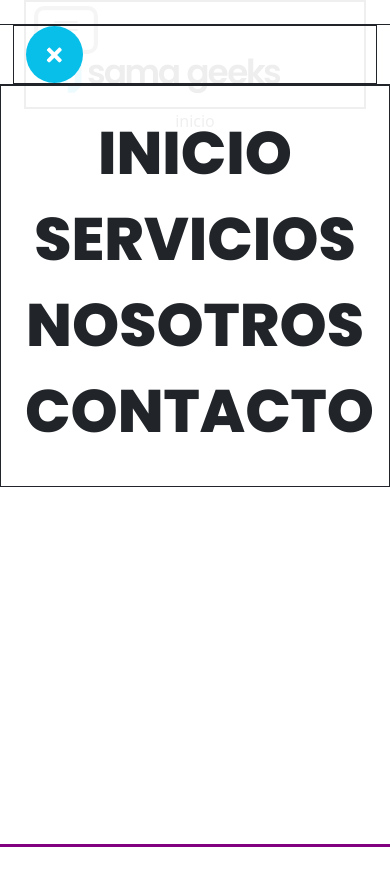
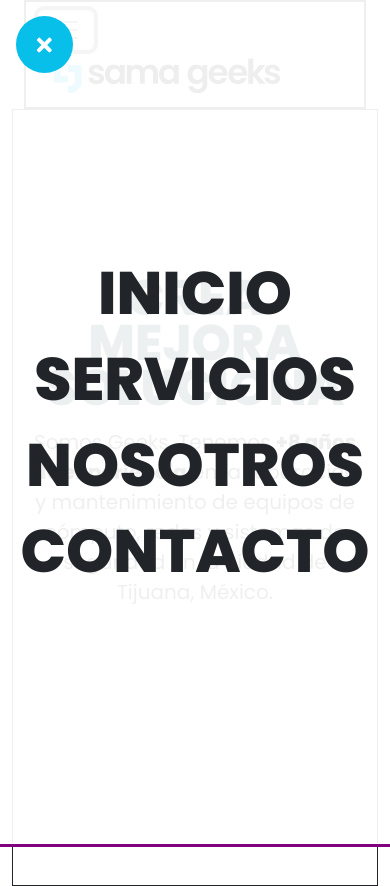
Before and after one commit to AlejandroVaqueraLopez/samageeks, a React (Vite) app: page / in a window 390 px wide. Both pictures are taken after a click on the button 66 px from the left and 30 px from the top of the page. Before the commit the page ends 844 px from the top, so only its background shows below. Built offline with nearby package versions, Linux system fonts and the light colour scheme.

Commit message:
feat: building home sectio [a]

```diff
--- a/index.html
+++ b/index.html
@@ -8,7 +8,7 @@
 
     <link rel="preconnect" href="https://fonts.googleapis.com">
     <link rel="preconnect" href="https://fonts.gstatic.com" crossorigin>
-    <link href="https://fonts.googleapis.com/css2?family=Poppins:wght@800&display=swap" rel="stylesheet">
+    <link href="https://fonts.googleapis.com/css2?family=Poppins:wght@200;300;400;500;800&display=swap" rel="stylesheet">
 
   </head>
   <body>
--- /dev/null
+++ b/src/main/components/HomeSectionA.jsx
@@ -0,0 +1,37 @@
+//custom stylesheets
+import '../../styles/HomeSectionA.css'
+
+//components
+import HomeSectionAButtons from './HomeSectionAButtons'
+
+const HomeSectionA = () => {
+    return (
+        <div className="container-fluid home-section-a-container border border-dark p-0 m-0 d-flex align-items-center">
+            <div className="container">
+                <div className="row">
+
+                    <div className="col-12 home-section-col">
+
+                        <div className="title-container d-flex flex-column align-items-center my-3">
+                            <span className="title-row">CREA</span>
+                            <span className="title-row">MEJORA</span>
+                            <span className="title-row">SOLUCIONA</span>
+                        </div>
+
+                        <p className="subtitle-container my-3 text-center">
+                            Somos Geeks. Tenemos <b className="fw-bold">+8 años de experiencia</b> en
+                            la reparación y mantenimiento de equipos de
+                            cómputo, redes y sistemas de seguridad en la ciudad
+                            de Tijuana, México.
+                        </p>
+
+                        <HomeSectionAButtons />
+
+                    </div>
+                </div>
+            </div>
+        </div>
+    )
+}
+
+export default HomeSectionA
--- /dev/null
+++ b/src/main/components/HomeSectionAButtons.jsx
@@ -0,0 +1,12 @@
+//components
+import BtnCall from './elements/BtnCall'
+
+const HomeSectionAButtons = () => {
+    return (
+        <div className="home-buttons-section">
+            <BtnCall />
+        </div>
+    )
+}
+
+export default HomeSectionAButtons
--- a/src/main/components/Navbar.jsx
+++ b/src/main/components/Navbar.jsx
@@ -31,9 +31,9 @@ const Navbar = () => {
             {
                 navbarToggle
                 ? (
-                    <NavbarList event={ navbarClick }/>
+                    <NavbarList event={ navbarClick } />
                 ):(
-                    "false"
+                    null
                 )
             }
 
--- a/src/main/components/NavbarList.jsx
+++ b/src/main/components/NavbarList.jsx
@@ -8,28 +8,30 @@ const NavbarList = ({ event }) => {
     return (
         <div className="navbar-list" id="btnNavbar">
 
-            <div className="row mt-4 px-4 border border-dark">
-                <div className="col-12 border border-dark">
+            <div className="btn-cls-container row my-3 ps-3 ps-sm-5">
+                <div className="col-12">
                     <BtnClose event={event}/>
                 </div>
             </div>
 
-            <div className="p-4 border border-dark">
-
-                    <ul className="navbar-nav me-auto mb-2 mb-lg-0">
-                        <li className="nav-item">
+            <div className="row p-0 m-0 d-flex justify-content-center align-items-center navbar-list-container">
+                <div className="col-12">
+                    <ul className="navbar-nav m-0 p-0">
+                        <li className="nav-item" onClick={event}>
                             <NavLink className="nav-link active upper-link" aria-current="page" to="/">INICIO</NavLink>
                         </li>
-                        <li className="nav-item">
+                        <li className="nav-item" onClick={event}>
                             <NavLink className="nav-link active upper-link" aria-current="page" to="/servicios">SERVICIOS</NavLink>
                         </li>
-                        <li className="nav-item">
+                        <li className="nav-item" onClick={event}>
                             <NavLink className="nav-link active upper-link" to="/nosotros" aria-disabled="true">NOSOTROS</NavLink>
                         </li>
-                        <li className="nav-item">
+                        <li className="nav-item" onClick={event}>
                             <NavLink className="nav-link active upper-link" to="/contacto" aria-disabled="true">CONTACTO</NavLink>
                         </li>
                     </ul>
+
+                </div>
             </div>
         </div>
     )
--- /dev/null
+++ b/src/main/components/elements/BtnCall.jsx
@@ -0,0 +1,17 @@
+//css stylesheets
+import '../../../styles/BtnCall.css'
+//dependencies
+import { FaPhoneAlt} from 'react-icons/fa'
+import { IconContext } from 'react-icons'
+
+const BtnCall = ({event = null }) => {
+    return (
+        <button className="btn-call" onClick={event}>
+            <IconContext.Provider value={{className:"btn-call-icon"}}>
+                <FaPhoneAlt/>
+            </IconContext.Provider>
+        </button>
+    )
+}
+
+export default BtnCall
--- a/src/main/components/elements/BtnClose.jsx
+++ b/src/main/components/elements/BtnClose.jsx
@@ -4,7 +4,7 @@ import '../../../styles/BtnClose.css'
 import { FaPlus } from 'react-icons/fa'
 import { IconContext } from 'react-icons'
 
-const BtnClose = ({ event }) => {
+const BtnClose = ({ event = null }) => {
     return (
         <button className="btn-cls" onClick={event}>
             <IconContext.Provider value={{className:"btn-cls-plus"}}>
--- a/src/main/pages/Home.jsx
+++ b/src/main/pages/Home.jsx
@@ -1,7 +1,10 @@
+//components
+import HomeSectionA from '../components/HomeSectionA'
+
 //home page
 const Home = () => {
     return (
-        'inicio'
+        <HomeSectionA />
     )
 }
 
--- /dev/null
+++ b/src/styles/BtnCall.css
@@ -0,0 +1,3 @@
+.btn-call-icon {
+    color:#fff;
+}
--- a/src/styles/BtnClose.css
+++ b/src/styles/BtnClose.css
@@ -1,3 +1,4 @@
+
 .btn-cls {
     height: 57px;
     width: 57px;
--- /dev/null
+++ b/src/styles/HomeSectionA.css
@@ -0,0 +1,32 @@
+.home-section-a-container {
+    min-height: calc(100vh - 67px);
+    height: auto;
+}
+
+.home-section-col {
+    margin-top: -67px;
+}
+
+.title-row {
+    font-size: 110px;
+    font-family: 'Poppins', sans-serif;
+    font-weight: 800;
+    line-height: 90px;
+    color: #02303f;
+}
+
+.subtitle-container {
+    font-size: 20px;
+    font-family: 'Poppins', sans-serif;
+    font-weight: 400;
+    max-width:1000px;
+
+}
+
+
+@media only screen and (max-width: 700px) {
+    .title-row {
+        font-size: 50px;
+        line-height: 45px;
+    }
+}
--- a/src/styles/NavbarList.css
+++ b/src/styles/NavbarList.css
@@ -1,12 +1,28 @@
+.btn-cls-container {
+    position: absolute;
+    z-index: 2;
+}
+
 .navbar-list {
     height: 100vh;
     width: 100vw;
+    background-color:rgba(255, 255, 255, 0.93);
     animation: openNavbar 1s cubic-bezier(.23,.85,.38,1) forwards;
-    background-color:rgba(255, 255, 255, 0.93);
     position: fixed;
     top: -100vh;
     left: 0px;
     outline: solid purple;
+}
+
+.inactiveNavbar {
+    animation: closeNavbar 1s cubic-bezier(.23,.85,.38,1) forwards;
+}
+
+.navbar-list-container {
+    position: absolute;
+    height: 100vh;
+    width: 100vw;
+    z-index: 1;
 }
 
 .upper-link {
@@ -15,12 +31,12 @@
     font-weight: 800;
     line-height:70px;
     font-family: 'Poppins', sans-serif;
+    padding-top: -60px;
 }
-
-.nav-item:hover {
+.nav-item{
+    transition: transform 0.5s;
+}.nav-item:hover {
     color: #07bfe9;
-    transition: transform 0.5s;
-} .nav-item:hover {
     transform: translateY(-10px);
 }
 
@@ -32,3 +48,12 @@
         top: 0vh;
     }
 }
+
+@keyframes closeNavbar {
+    0%{
+        top: 0vh;
+    }
+    100%{
+        top: -100vh;
+    }
+}
```
Also changed, not shown: src/assets/home-a-background.png (added).
